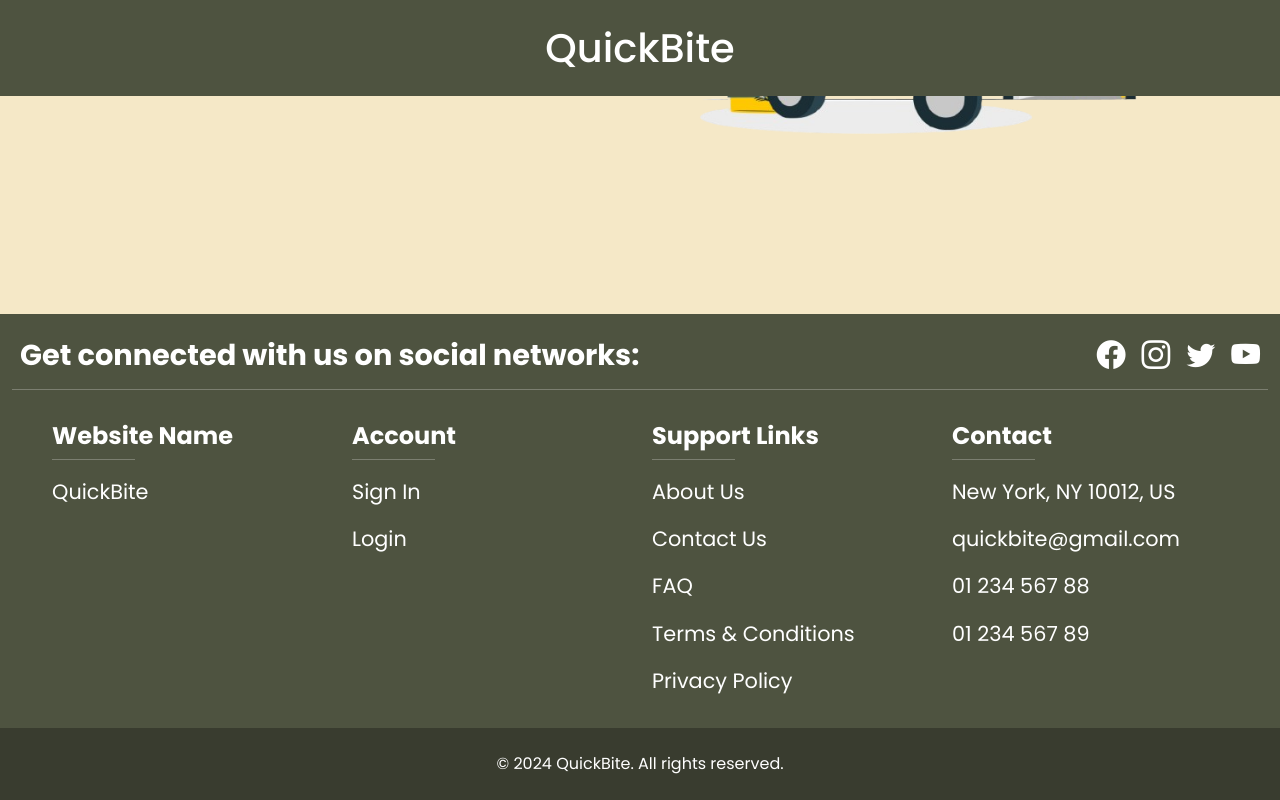
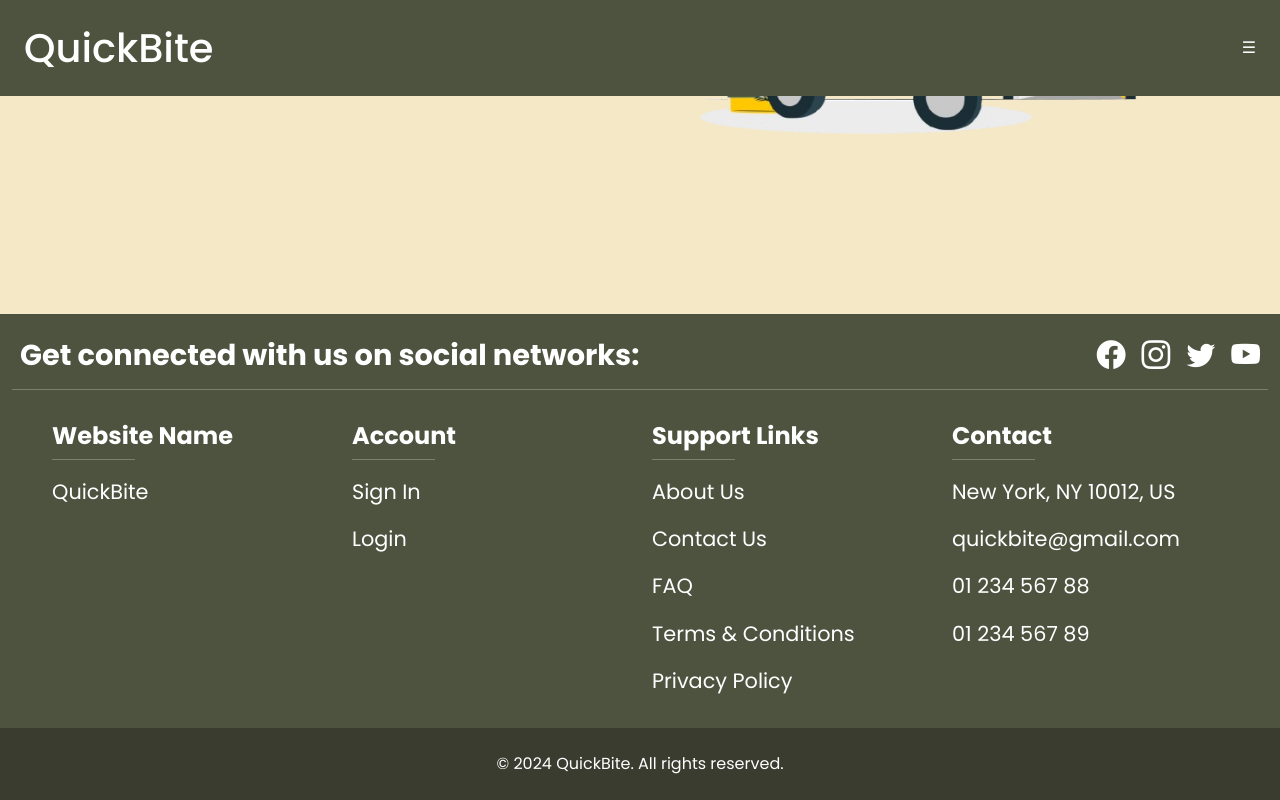
Before and after one commit to AkoSiJacobDeveloper/Project1, a Vue app: page /home in a window 1280 px wide. Both pictures are taken after typing "Sample", "name@example.com", "Sample123", "Sample123", "Sample" into the empty fields and a click on the button "Join QuickBite". Shown: the part 370-1170 px from the top of the page. Built offline with nearby package versions, Linux system fonts and the light colour scheme.

Commit message:
Add, and modified some components

```diff
--- a/src/App.vue
+++ b/src/App.vue
@@ -1,9 +1,10 @@
 <template>
   <div>
     <!-- <Header title="My Task Management App" @toggle-sidebar="toggleSidebar" /> -->
+    <LandingHeader v-if="showLanding" />
     <AppHeader v-if="showHeader" />
     <main class="py-3">
-        <!-- <Sidebar :isVisible="isSidebarVisible" /> -->
+        <AppSidebar :isVisible="isSidebarVisible" v-if="showSidebar" />
         <!-- <LandingSections /> -->
         <router-view />
     </main>
@@ -12,14 +13,15 @@
 </template>
 
 <script>
+import AppFooter from './components/Footer/AppFooter.vue';
+import AppSidebar from './components/Sidebar/AppSidebar.vue';
+import LandingHeader from './components/Header/LandingHeader.vue';
 import AppHeader from './components/Header/AppHeader.vue';
-import AppFooter from './components/Footer/AppFooter.vue';
-// import Sidebar from './components/Sidebar/AppSidebar.vue';
 // import LandingSections from './components/Contents/LandingPage/LandingSections.vue';
 
 
 export default {
-  components: { AppHeader, AppFooter },
+  components: { LandingHeader, AppFooter, AppSidebar, AppHeader },
   data() {
     return {
       isSidebarVisible: false,
@@ -31,9 +33,19 @@ export default {
     },
   },
   computed: {
+    showLanding() {
+      const routesWithLanding = ['Landing']
+      return routesWithLanding.includes(this.$route.name);
+    },
+
     showHeader() {
-      const routesWithHeader = ['Landing', 'HomePage', 'RestaurantPage']
-      return routesWithHeader.includes(this.$route.name);
+      const routesWithHeading = ['HomePage', 'RestaurantPage']
+      return routesWithHeading.includes(this.$route.name);
+    },
+
+    showSidebar() {
+      const routesWithRouter = ['HomePage', 'RestaurantPage']
+      return routesWithRouter.includes(this.$route.name);
     },
 
     showFooter() {
--- a/src/components/Buttons/HamburgerButton.vue
+++ b/src/components/Buttons/HamburgerButton.vue
@@ -1,5 +1,5 @@
 <template>
-    <button class="text-white"  @click="toggleSidebar">
+    <button v-if="showHamburger" class="text-white"  @click="toggleSidebar">
         ☰
     </button>
 </template>
@@ -10,6 +10,12 @@ export default {
         toggleSidebar() {
             this.$emit('toggle-sidebar');
         }
+    },
+    computed: {
+        showHamburger() {
+            const routesWithButton = ['HomePage', 'RestaurantPage']
+            return routesWithButton.includes(this.$route.name);
+        }
     }
 }
 </script>
@@ -18,7 +24,8 @@ export default {
 button {
     background: none;
     border: none;
-    font-size: 1.5rem;
+    font-size: 1rem;
     color: pointer;
+    padding: 0;
 }
 </style>
--- a/src/components/Header/AppHeader.vue
+++ b/src/components/Header/AppHeader.vue
@@ -1,22 +1,22 @@
 <template>
-    <header class="container-fluid p-3 p-md-4 p-lg-5 p-xl-4">
+    <header class="container-fluid p-3 p-md-4 p-lg-5 p-xl-4 d-flex justify-content-between align-items-center">
         <h1 class="mb-0 text-white fs-md-4 fs-lg-2 fs-xl-4 text-center">{{ title }}</h1>
-        <!-- <HamburgerButton @toggle-sidebar="toggleSidebar" /> -->
+        <HamburgerButton @toggle-sidebar="toggleSidebar" />
     </header>
 </template>
 
 <script>
 import { defineComponent } from 'vue';
-// import HamburgerButton from '../Buttons/HamburgerButton.vue';
+import HamburgerButton from '../Buttons/HamburgerButton.vue';
 
 export default defineComponent({
-  // components: { HamburgerButton },
-//   props: {
-//     title: {
-//       type: String,
-//       default: 'My App',
-//     },
-//   },
+  components: { HamburgerButton },
+  // props: {
+  //   title: {
+  //     type: String,
+  //     default: 'My App',
+  //   },
+  // },
   emits: ['toggle-sidebar'],
   setup(props, { emit }) {
     // Define Method
--- /dev/null
+++ b/src/components/Header/LandingHeader.vue
@@ -0,0 +1,23 @@
+<template>
+    <header class="container-fluid p-3 p-md-4 p-lg-5 p-xl-4">
+        <h1 class="mb-0 text-white fs-md-4 fs-lg-2 fs-xl-4 text-center">{{ title }}</h1>
+    </header>
+</template>
+
+<script>
+export default {
+    data() {
+        return {
+            title: 'QuickBite'
+        }
+    }
+}
+</script>
+
+<style lang="scss" scoped>
+header {
+  background-color:#4E5340;
+  position: fixed;
+  z-index: 1;
+}
+</style>
```
